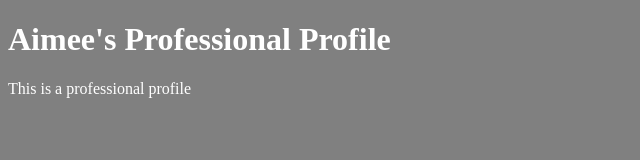
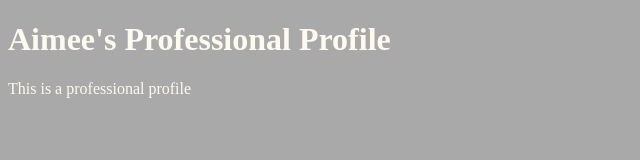
Before and after one commit to aimeemarie/aimeemarie.github.io, a plain HTML site: page unit_1/index.html in a window 1280 px wide. Shown: the whole page, without its empty margins (0-640 px from the left). Drawn offline with Linux system fonts and the light colour scheme.

Commit message:
Color Changes
Updated background/font colors

```diff
--- a/unit_1/css/style.css
+++ b/unit_1/css/style.css
@@ -1,8 +1,8 @@
 body{
-	background-color: gray;
+	background-color: #A9A9A9;
 
 }
 
 h1, p {
-	color: white;
+	color: #FFFAF0;
 }
```
